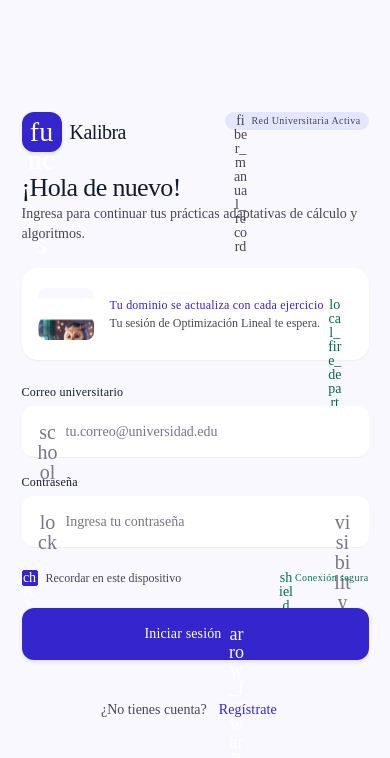
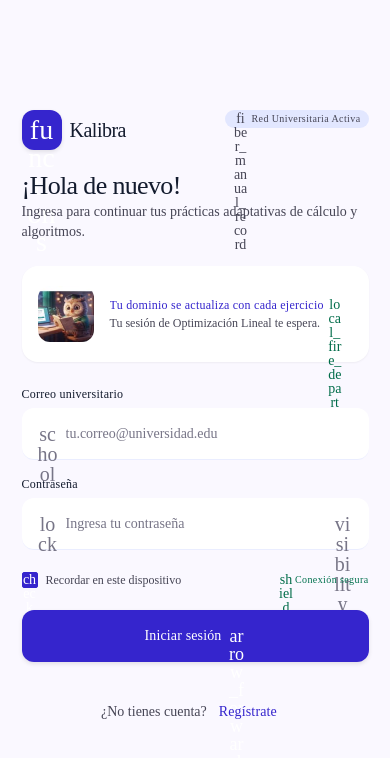
Before and after one commit to k4libra/kalibra-mobile-app, a React Native app: screen /SignIn in a window 390 px wide. Shown: the top 758 px of the page. Built offline with nearby package versions, Linux system fonts and the light colour scheme.

Commit message:
fix(auth-profile): use the figma study preview image in sign-in

```diff
--- a/src/components/auth/StudyPreview.tsx
+++ b/src/components/auth/StudyPreview.tsx
@@ -17,9 +17,46 @@ export interface StudyPreviewProps {
 }
 /** Shows the study reminder and its reference illustration. */
 export function StudyPreview({ preview }: StudyPreviewProps) {
-  return <Card style={styles.row}><Image source={preview.image} style={styles.image} accessibilityIgnoresInvertColors /><View style={styles.copy}>
-    <View style={styles.title}><Text variant="bodyMBold" color="brand">Tu dominio se actualiza con cada ejercicio</Text><Icon name="local_fire_department" size="xs" color={colors.secondaryStrong} /></View>
-    <Text variant="bodyM" color="secondary">{preview.description}</Text>
-  </View></Card>;
+  return (
+    <Card style={styles.row}>
+      <Image
+        source={preview.image}
+        resizeMode="cover"
+        style={styles.image}
+        accessibilityIgnoresInvertColors
+      />
+      <View style={styles.copy}>
+        <View style={styles.title}>
+          <Text
+            variant="bodyMBold"
+            color="brand"
+            numberOfLines={1}
+            style={styles.flexText}
+          >
+            Tu dominio se actualiza con cada ejercicio
+          </Text>
+          <Icon
+            name="local_fire_department"
+            size="xs"
+            color={colors.secondaryStrong}
+          />
+        </View>
+        <Text variant="bodyM" color="secondary">
+          {preview.description}
+        </Text>
+      </View>
+    </Card>
+  );
 }
-const styles = StyleSheet.create({ row: { flexDirection: 'row', alignItems: 'center', gap: spacing.xl, paddingVertical: spacing.xxl }, image: { width: spacing.xxxl + spacing.xxxl + spacing.md, height: spacing.xxxl + spacing.xxxl + spacing.xs, borderRadius: radius.sm }, copy: { flex: 1, gap: spacing.xxs }, title: { flexDirection: 'row', alignItems: 'center', flexWrap: 'wrap', gap: spacing.xs } });
+const styles = StyleSheet.create({
+  row: {
+    flexDirection: 'row',
+    alignItems: 'center',
+    gap: spacing.xl,
+    paddingVertical: spacing.xxl,
+  },
+  image: { width: 56, height: 56, borderRadius: radius.md },
+  copy: { flex: 1, gap: spacing.xxs },
+  flexText: { flexShrink: 1 },
+  title: { flexDirection: 'row', alignItems: 'center', gap: spacing.xs },
+});
```
Also changed, not shown: src/assets/images/study-preview.png.
